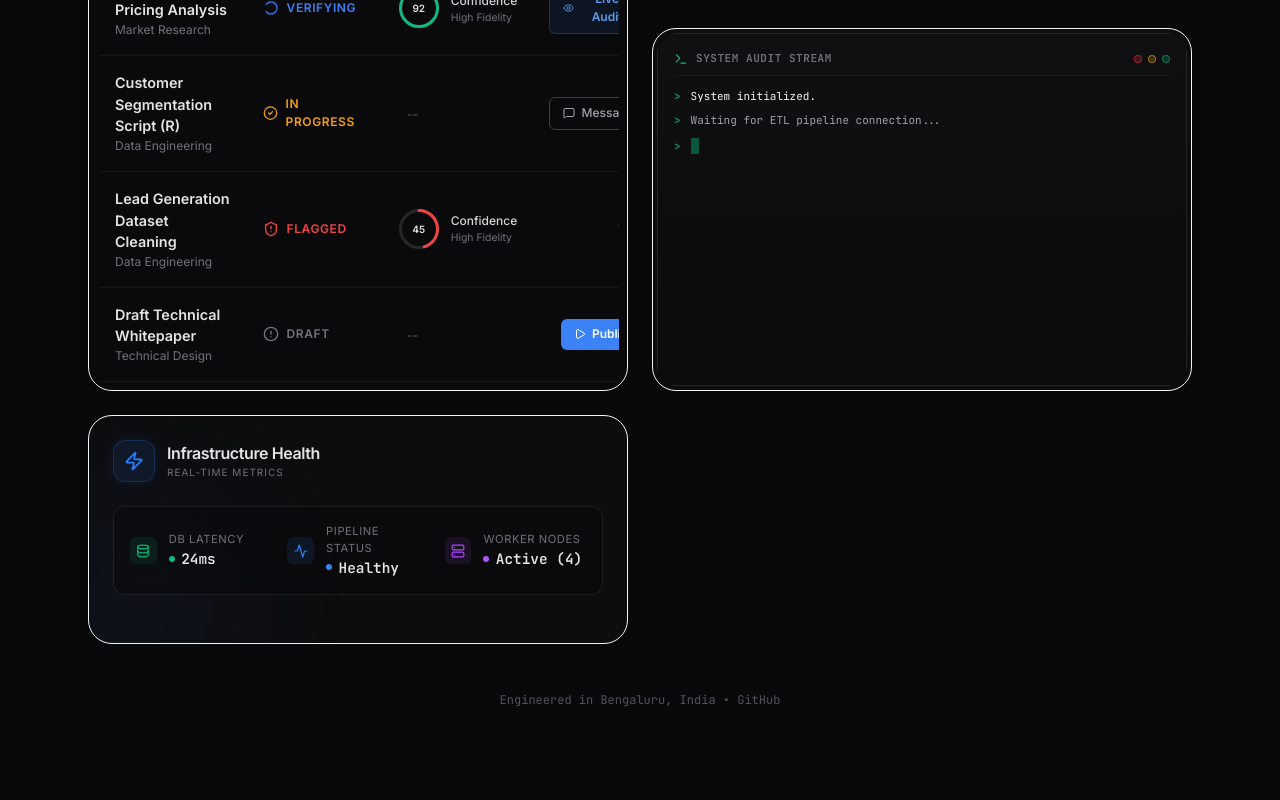
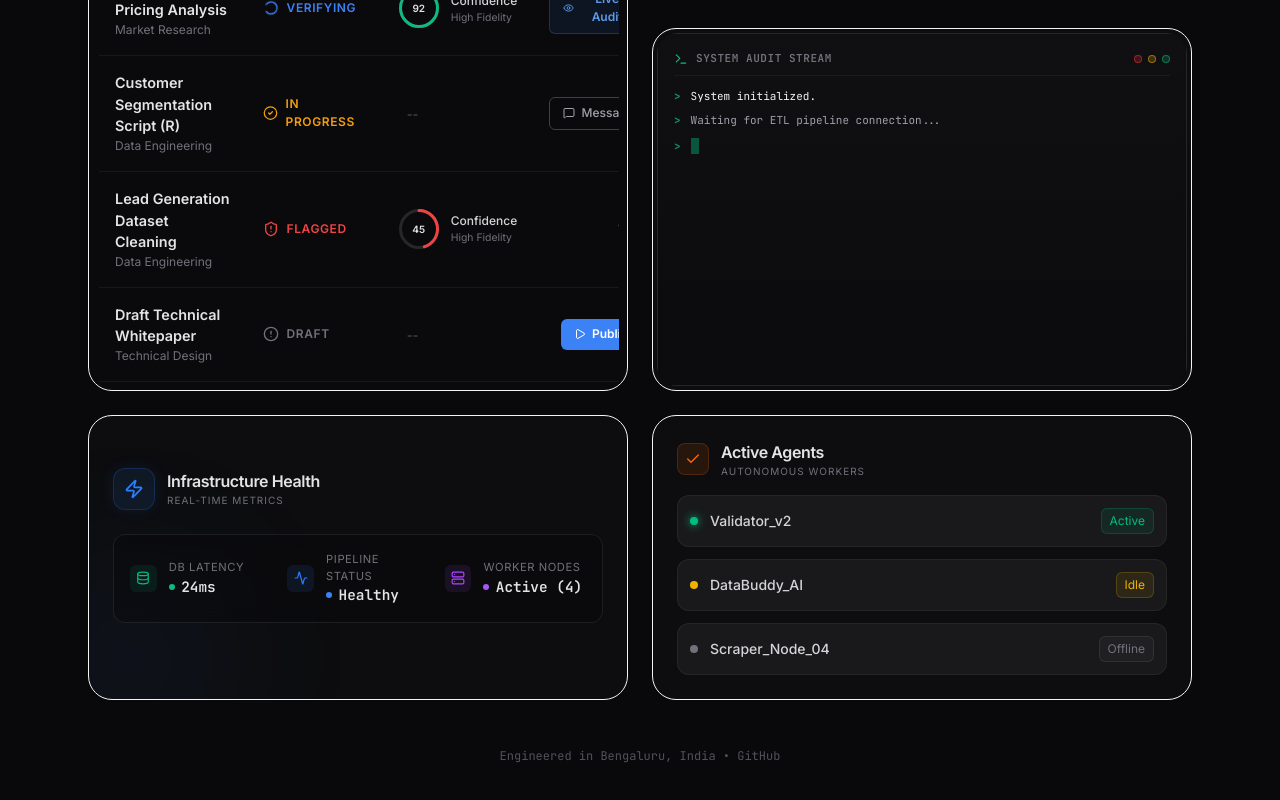
Before and after one commit to sambhavi12/data-etl-project, a Next.js app in the folder direct/: page /dashboard in a window 1280 px wide. Shown: the part 536-1336 px from the top of the page. Built offline with nearby package versions, Linux system fonts and the light colour scheme.

Commit message:
feat(ui): complete dashboard layout with active agents card

```diff
--- a/direct/src/app/dashboard/page.tsx
+++ b/direct/src/app/dashboard/page.tsx
@@ -143,6 +143,7 @@ function DashboardContent() {
                         </div>
                     </motion.div>
 
+
                     <motion.div
                         initial={{ opacity: 0, y: 20 }}
                         animate={{ opacity: 1, y: 0 }}
@@ -163,6 +164,50 @@ function DashboardContent() {
                         </div>
                         <div className="relative z-10">
                             <DataPipelineStatus />
+                        </div>
+                    </motion.div>
+
+                    {/* Card F: Active Agents (Fills the gap) */}
+                    <motion.div
+                        initial={{ opacity: 0, y: 20 }}
+                        animate={{ opacity: 1, y: 0 }}
+                        transition={{ delay: 0.35 }}
+                        className="md:col-span-2 bento-card p-6 flex flex-col relative overflow-hidden"
+                    >
+                        <div className="flex items-center gap-3 mb-4">
+                            <div className="h-8 w-8 rounded-lg bg-orange-500/10 flex items-center justify-center border border-orange-500/20">
+                                <Check size={16} className="text-orange-500" />
+                            </div>
+                            <div>
+                                <h3 className="font-semibold text-zinc-200 tracking-tight">Active Agents</h3>
+                                <p className="text-[10px] text-zinc-500 uppercase tracking-widest">Autonomous Workers</p>
+                            </div>
+                        </div>
+
+                        <div className="space-y-3">
+                            <div className="flex items-center justify-between p-3 rounded-xl bg-white/5 border border-white/5">
+                                <div className="flex items-center gap-3">
+                                    <div className="w-2 h-2 rounded-full bg-emerald-500 shadow-[0_0_8px_#10b981]" />
+                                    <span className="text-sm text-zinc-300 font-medium">Validator_v2</span>
+                                </div>
+                                <span className="text-xs text-emerald-500 bg-emerald-500/10 px-2 py-1 rounded-md border border-emerald-500/20">Active</span>
+                            </div>
+
+                            <div className="flex items-center justify-between p-3 rounded-xl bg-white/5 border border-white/5">
+                                <div className="flex items-center gap-3">
+                                    <div className="w-2 h-2 rounded-full bg-yellow-500" />
+                                    <span className="text-sm text-zinc-300 font-medium">DataBuddy_AI</span>
+                                </div>
+                                <span className="text-xs text-yellow-500 bg-yellow-500/10 px-2 py-1 rounded-md border border-yellow-500/20">Idle</span>
+                            </div>
+
+                            <div className="flex items-center justify-between p-3 rounded-xl bg-white/5 border border-white/5">
+                                <div className="flex items-center gap-3">
+                                    <div className="w-2 h-2 rounded-full bg-zinc-500" />
+                                    <span className="text-sm text-zinc-300 font-medium">Scraper_Node_04</span>
+                                </div>
+                                <span className="text-xs text-zinc-500 bg-zinc-500/10 px-2 py-1 rounded-md border border-zinc-500/20">Offline</span>
+                            </div>
                         </div>
                     </motion.div>
 
--- a/direct/src/app/globals.css
+++ b/direct/src/app/globals.css
@@ -15,6 +15,9 @@
 body {
   background-color: var(--background);
   color: var(--foreground);
+  background-image: linear-gradient(rgba(255, 255, 255, 0.03) 1px, transparent 1px),
+    linear-gradient(90deg, rgba(255, 255, 255, 0.03) 1px, transparent 1px);
+  background-size: 50px 50px;
 }
 
 /* Professional Card Style */
```
